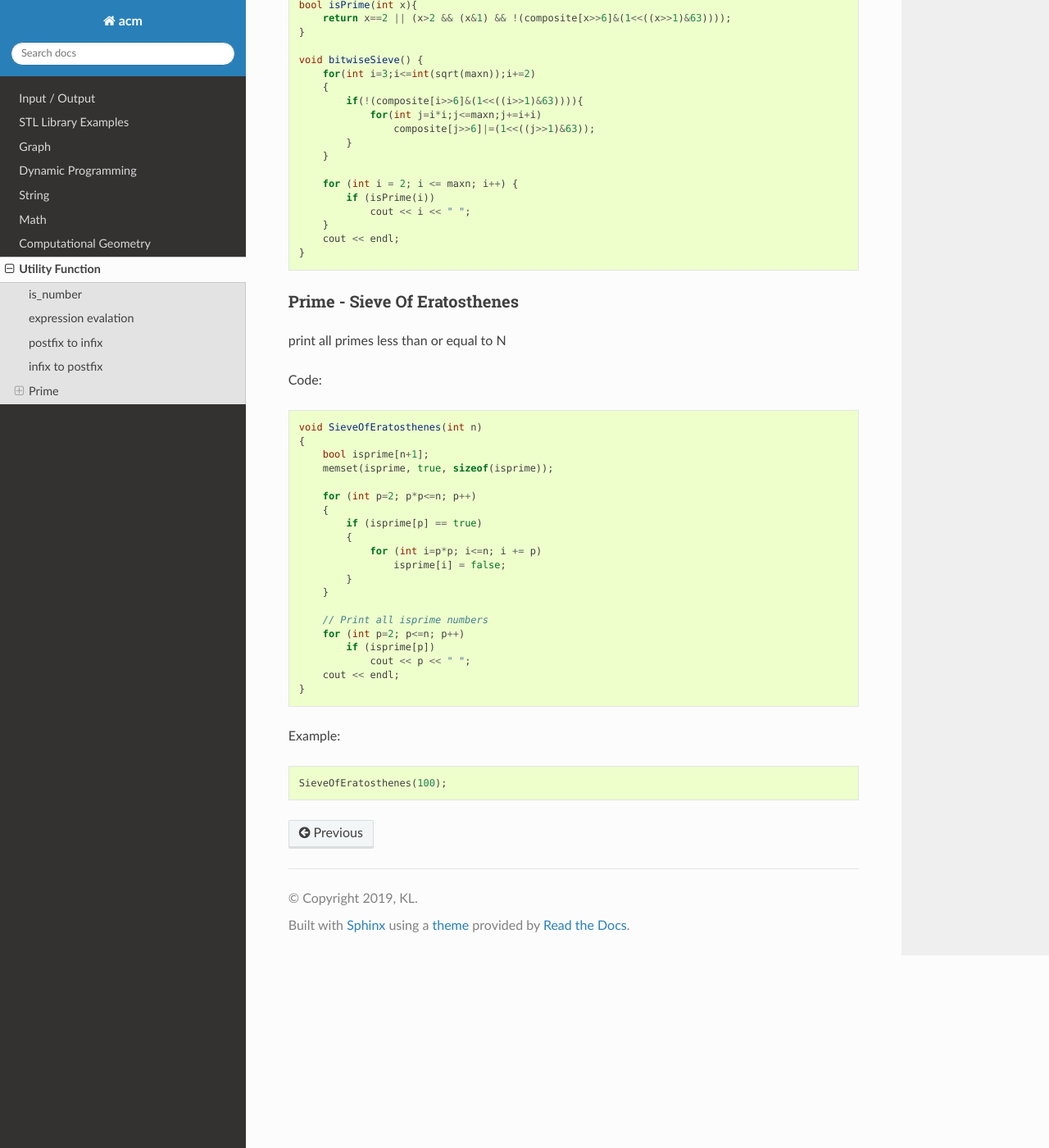
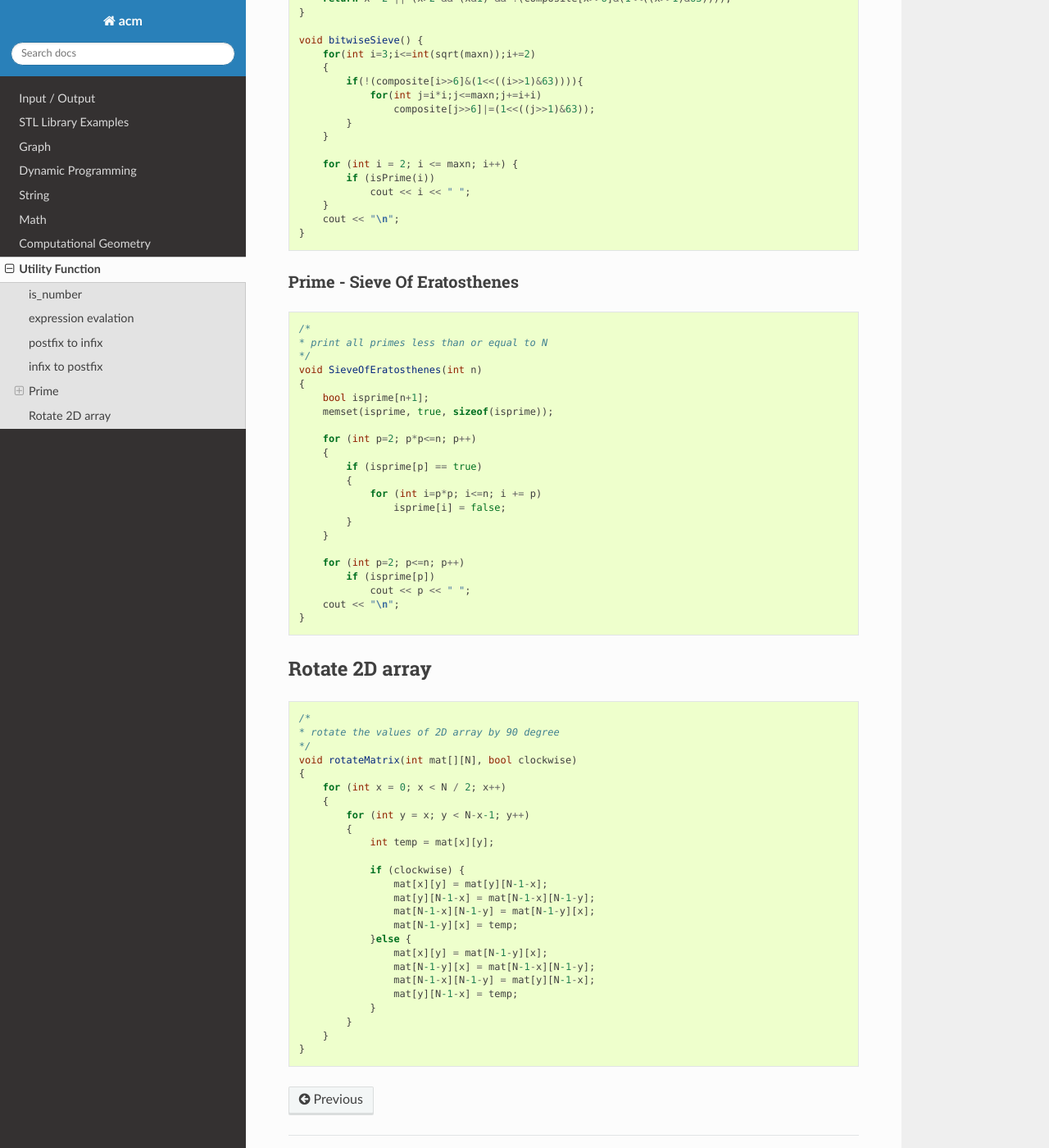
Before and after one commit to klhui97/ACM, a Sphinx documentation site: the page built from docs/source/topics/utils.rst, in a window 1280 px wide and 1400 px high, scrolled down 5097 px. Shown: the whole window at 82% size. Built offline with Sphinx 7.4.7 and the Read the Docs theme 2.0.0, drawn with Linux system fonts in a browser that asks for light colours; some of the changed text lies outside the part shown.

Commit message:
update untils

```diff
--- a/docs/source/topics/utils.rst
+++ b/docs/source/topics/utils.rst
@@ -261,8 +261,8 @@ Example:
 Prime
 -----
 
-Prime - One time
-++++++++++++++++
+Prime - Check if a number is prime
+++++++++++++++++++++++++++++++++++
 
 .. code-block:: cpp
 
@@ -283,9 +283,8 @@ Prime - One time
 Prime - Bitwise Sieve
 +++++++++++++++++++++
 
-print all primes less than or equal to maxn
-
-Code:
+| Use less based to store if a number is primes
+| print all primes less than or equal to maxn
 
 .. code-block:: cpp
 
@@ -308,19 +307,18 @@ Code:
             if (isPrime(i))
                 cout << i << " ";
         }
-        cout << endl;
+        cout << "\n";
     }
 
 
 Prime - Sieve Of Eratosthenes
 +++++++++++++++++++++++++++++
 
-print all primes less than or equal to N
-
-Code:
-
 .. code-block:: cpp
 
+    /*
+    * print all primes less than or equal to N
+    */
     void SieveOfEratosthenes(int n)
     {
         bool isprime[n+1];
@@ -335,15 +333,39 @@ Code:
             }
         }
 
-        // Print all isprime numbers
         for (int p=2; p<=n; p++)
             if (isprime[p])
                 cout << p << " ";
-        cout << endl;
+        cout << "\n";
     }
 
-Example:
+Rotate 2D array
+---------------
 
 .. code-block:: cpp
 
-    SieveOfEratosthenes(100);
+    /*
+    * rotate the values of 2D array by 90 degree
+    */
+    void rotateMatrix(int mat[][N], bool clockwise)
+    {
+        for (int x = 0; x < N / 2; x++)
+        {
+            for (int y = x; y < N-x-1; y++)
+            {
+                int temp = mat[x][y];
+
+                if (clockwise) {
+                    mat[x][y] = mat[y][N-1-x];
+                    mat[y][N-1-x] = mat[N-1-x][N-1-y];
+                    mat[N-1-x][N-1-y] = mat[N-1-y][x];
+                    mat[N-1-y][x] = temp;
+                }else {
+                    mat[x][y] = mat[N-1-y][x];
+                    mat[N-1-y][x] = mat[N-1-x][N-1-y];
+                    mat[N-1-x][N-1-y] = mat[y][N-1-x];
+                    mat[y][N-1-x] = temp;
+                }
+            }
+        }
+    }
```
